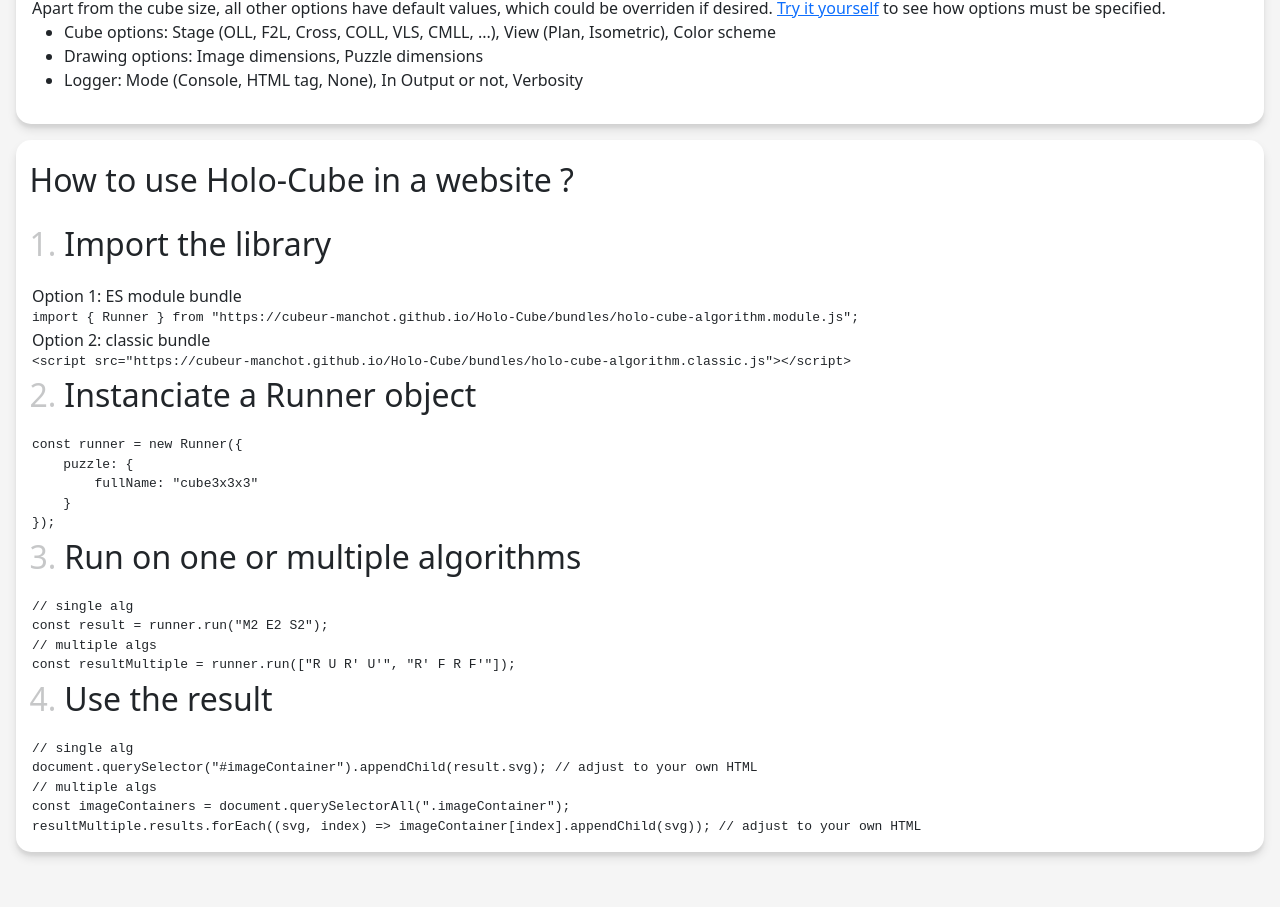
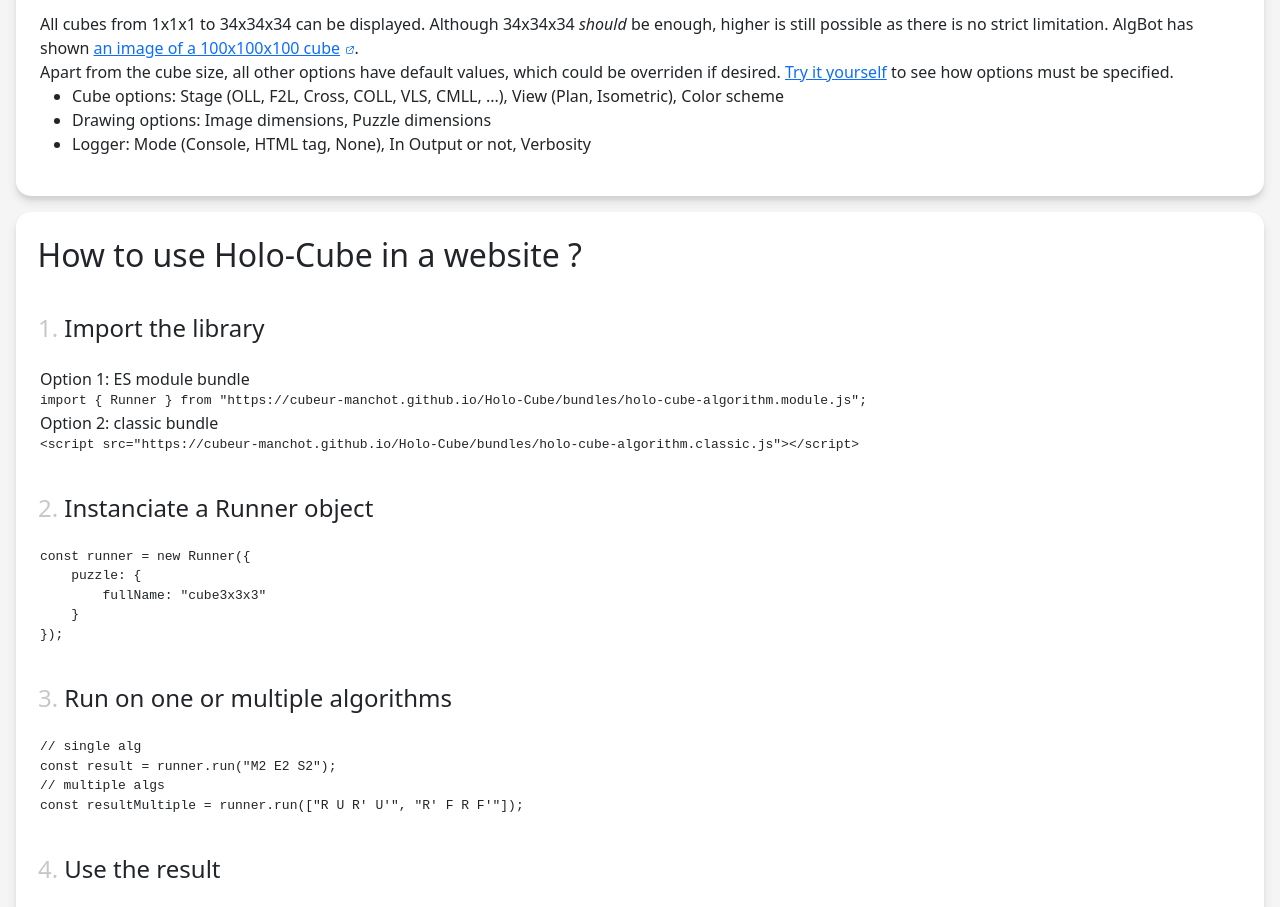
Before and after one commit to Cubeur-manchot/Holo-Cube, a plain HTML site: page index.html in a window 1280 px wide. Shown: the part 582-1489 px from the top of the page. Before the commit the page ends 1450 px from the top, so only its background shows below. Drawn offline with nearby package versions, Linux system fonts and the light colour scheme.

Commit message:
Fix headers size and spacings

```diff
--- a/styles/headers.css
+++ b/styles/headers.css
@@ -1,13 +1,30 @@
 h1, h2, h3 {
 	font-family: system-ui, sans-serif;
 	text-box: trim-both cap alphabetic;
-	white-space: nowrap;
-	font-size: 2rem;
 	font-weight: 500;
+	text-wrap: balance;
+	line-height: 1.2;
+	&:not(:last-child) {
+		margin-bottom: 1.5rem;
+	}
 }
 
-h2, h3 {
-	margin-bottom: 1rem;
+h1 {
+	font-size: clamp(1.9375rem, 1.642rem + 1.477vw, 2.75rem);
+}
+
+h2 {
+	font-size: clamp(1.5625rem, 1.403rem + 0.795vw, 2rem);
+	&:not(:first-child) {
+		margin-top: 4rem;
+	}
+}
+
+h3 {
+	font-size: clamp(1.25rem, 1.159rem + 0.455vw, 1.5rem);
+	&:not(:first-child) {
+		margin-top: 2.5rem;
+	}
 }
 
 :is(h1, h2, h3)[data-initial-letter] {
--- a/styles/style.css
+++ b/styles/style.css
@@ -50,5 +50,5 @@ ul {
 	box-shadow:
 		0px 4px 3px 0px rgba(0, 0, 0, 0.05),
 		0px 6px 10px 0px rgba(0, 0, 0, 0.1);
-	padding: 1rem;
+	padding: 1.5rem;
 }
```
